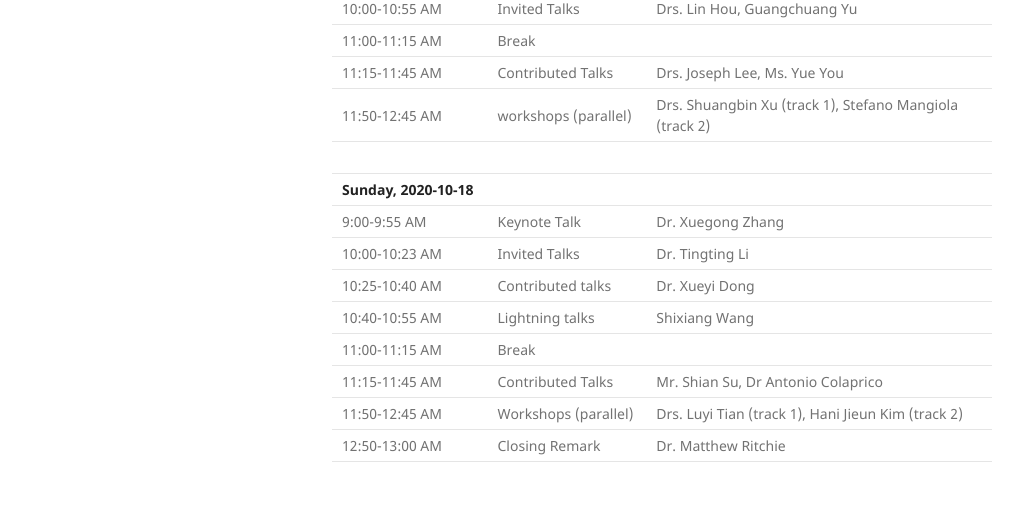
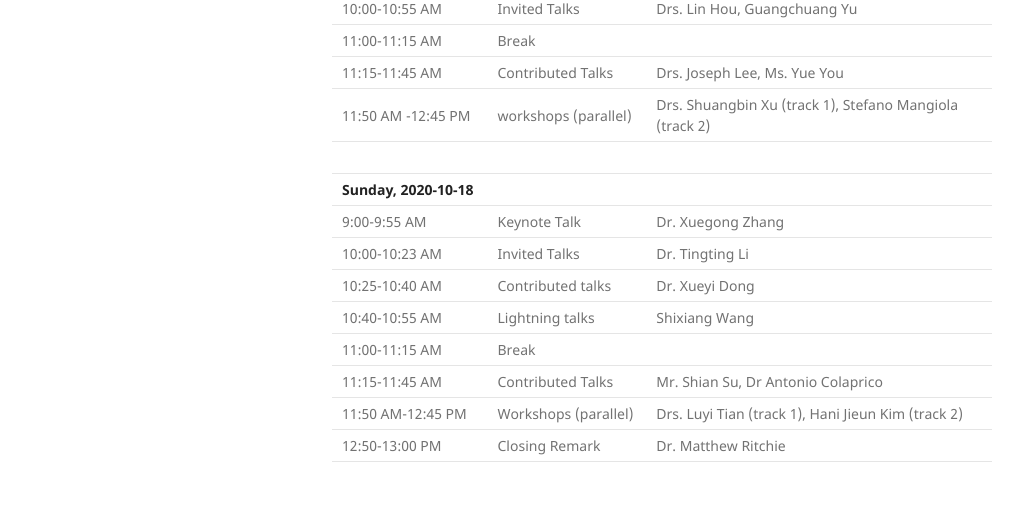
Before and after one commit to Bioconductor/BiocAsia2020, a Jekyll site: the page built from docs/schedule.md, in a window 1280 px wide. Shown: the part 1724-2253 px from the top of the page, without its empty margins (128-1151 px from the left). Built offline with Jekyll 4.4.1, drawn with Linux system fonts in a browser that asks for light colours.

```diff
--- a/docs/schedule.md
+++ b/docs/schedule.md
@@ -37,7 +37,7 @@ calendar. All sessions include Q&A time.
 | 10:00-10:55 AM           | Invited Talks        | Drs. Lin Hou, Guangchuang Yu                            |
 | 11:00-11:15 AM           | Break                |                                                         |
 | 11:15-11:45 AM           | Contributed Talks    | Drs. Joseph Lee, Ms. Yue You                            |
-| 11:50-12:45 AM           | workshops (parallel) | Drs. Shuangbin Xu (track 1), Stefano Mangiola (track 2) |
+| 11:50 AM -12:45 PM           | workshops (parallel) | Drs. Shuangbin Xu (track 1), Stefano Mangiola (track 2) |
 |                          |                      |                                                         |
 | **Sunday, 2020-10-18**   |                      |                                                         |
 | 9:00-9:55 AM             | Keynote Talk         | Dr. Xuegong Zhang                                       |
@@ -46,5 +46,5 @@ calendar. All sessions include Q&A time.
 | 10:40-10:55 AM           | Lightning talks      | Shixiang Wang                                           |
 | 11:00-11:15 AM           | Break                |                                                         |
 | 11:15-11:45 AM           | Contributed Talks    | Mr. Shian Su, Dr Antonio Colaprico                      |
-| 11:50-12:45 AM           | Workshops (parallel) | Drs. Luyi Tian (track 1), Hani Jieun Kim (track 2)       |
-| 12:50-13:00 AM           | Closing Remark       | Dr. Matthew Ritchie                                     |
+| 11:50 AM-12:45 PM           | Workshops (parallel) | Drs. Luyi Tian (track 1), Hani Jieun Kim (track 2)       |
+| 12:50-13:00 PM           | Closing Remark       | Dr. Matthew Ritchie                                     |
```
